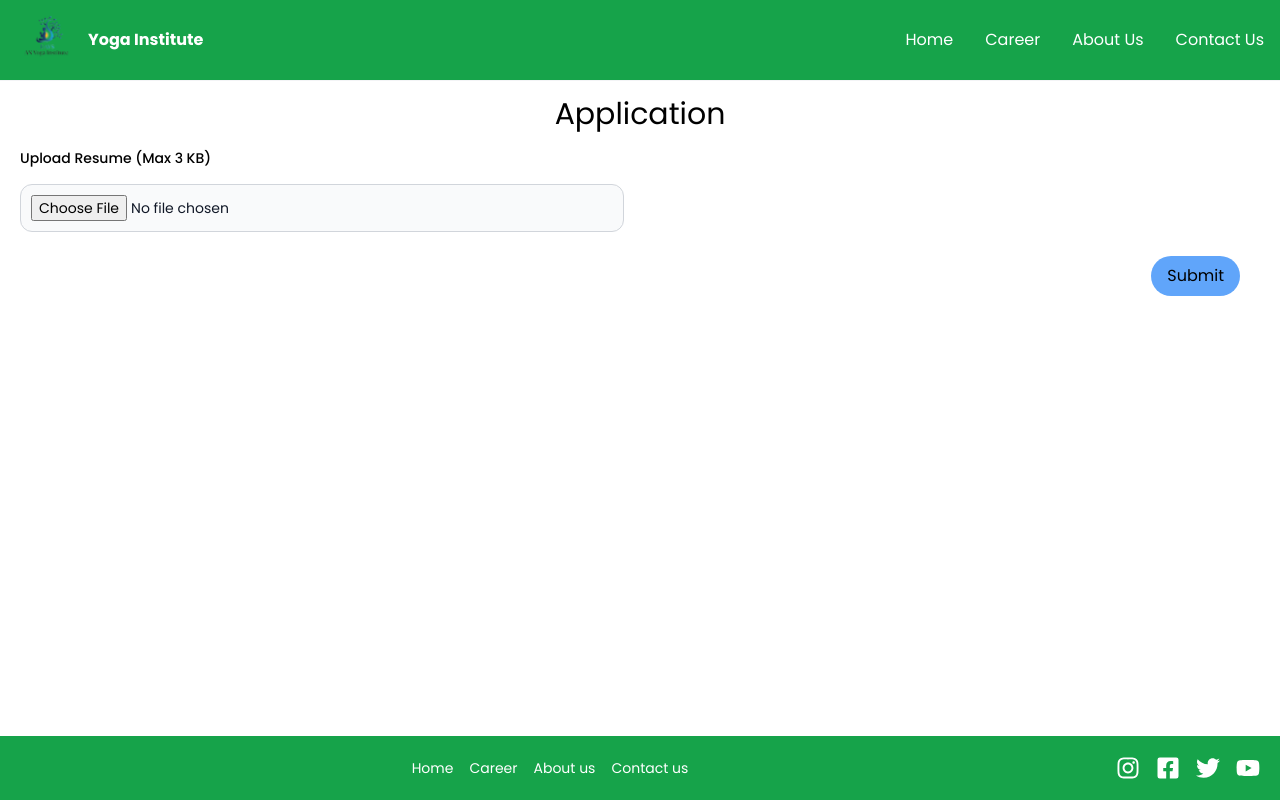
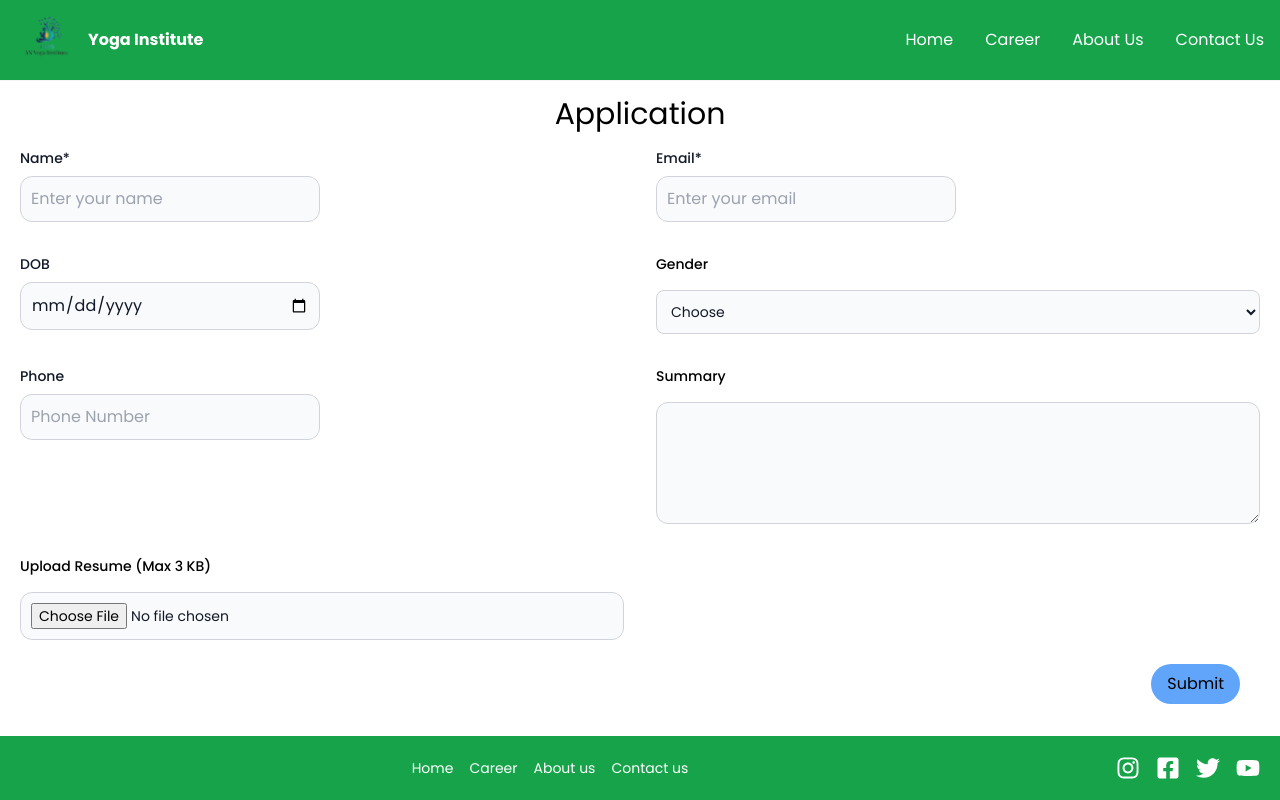
Before and after one commit to Subin43/yoga-Frontend, a React (Vite) app in the folder yoga-website-main/: page /job_apply in a window 1280 px wide. Built offline with nearby package versions, Linux system fonts and the light colour scheme.

Commit message:
Update JobApply.tsx

```diff
--- a/yoga-website-main/src/pages/Career/components/JobApply.tsx
+++ b/yoga-website-main/src/pages/Career/components/JobApply.tsx
@@ -2,6 +2,15 @@ import { useState, ChangeEvent } from "react";
 import Input from "../../UI/Input";
 
 export default function JobApply() {
+  const [formData, setFormData] = useState({
+    name: "",
+    email: "",
+    dob: "",
+    gender: "",
+    phoneNumber: "",
+    summary: ""
+  });
+
   const handleFileChange = (event: ChangeEvent<HTMLInputElement>) => {
     const file = event.target.files?.[0];
     if (file && file.size <= 3000) {
@@ -12,13 +21,55 @@ export default function JobApply() {
     }
   };
 
+  const handleChange = (event: ChangeEvent<HTMLInputElement | HTMLSelectElement | HTMLTextAreaElement>) => {
+    const { id, value } = event.target;
+    setFormData((prevFormData) => ({
+      ...prevFormData,
+      [id]: value,
+    }));
+  };
+
   return (
     <>
       <h2 className="text-2xl md:text-3xl text-center mt-8">Application</h2>
       <form className="px-4 md:px-0">
         <div className="grid grid-cols-1 md:grid-cols-2 gap-4 md:gap-8 mt-4 mx-5">
           {/* Existing input fields */}
-          {/* Input components go here */}
+          <Input type="text" placeholder="Enter your name" label="Name*" name="name" onChange={handleChange} value={formData.name} />
+          <Input type="email" placeholder="Enter your email" label="Email*" name="email" onChange={handleChange} value={formData.email} />
+          <Input type="date" label="DOB" name="dob" placeholder="Enter your DOB" onChange={handleChange} value={formData.dob} />
+          <div className="flex flex-col gap-4">
+            <label htmlFor="gender" className="text-sm font-medium">
+              Gender
+            </label>
+            <select
+              id="gender"
+              className="bg-gray-50 border border-gray-300 text-gray-900 text-sm rounded-lg focus:ring-blue-500 focus:border-blue-500 p-2.5"
+              required
+              onChange={handleChange}
+              value={formData.gender}
+            >
+              <option value="">Choose</option>
+              <option value="Male">Male</option>
+              <option value="Female">Female</option>
+              <option value="Others">Others</option>
+            </select>
+          </div>
+          <Input type="text" label="Phone" placeholder="Phone Number" name="phoneNumber" onChange={handleChange} value={formData.phoneNumber} />
+          <div className="flex flex-col gap-4">
+            <label htmlFor="summary" className="text-sm font-medium">
+              Summary
+            </label>
+            <textarea
+              id="summary"
+              cols={10}
+              rows={5}
+              className="bg-gray-50 border border-gray-300 rounded-xl p-2.5 text-sm text-gray-900 focus:ring-blue-500 focus:border-blue-500"
+              onChange={handleChange}
+              value={formData.summary}
+            ></textarea>
+          </div>
+          {/* New input field for uploading resume */}
           <div className="flex flex-col gap-4">
             <label htmlFor="resume" className="text-sm font-medium">
               Upload Resume (Max 3 KB)
```
